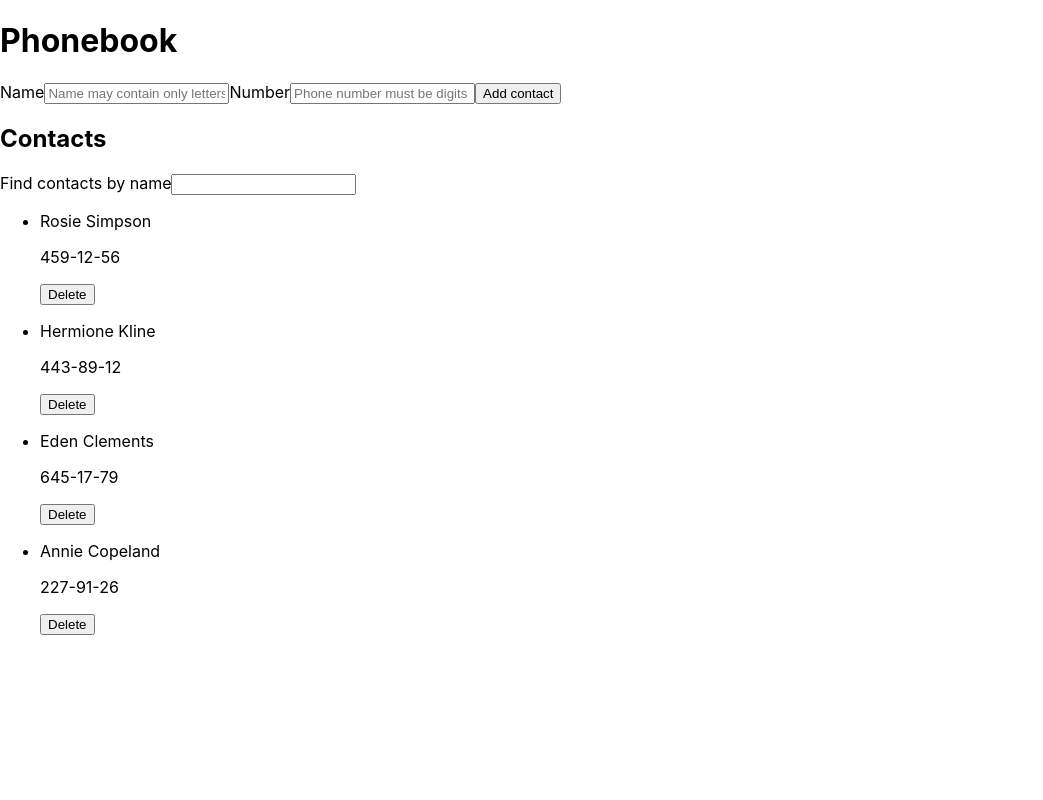
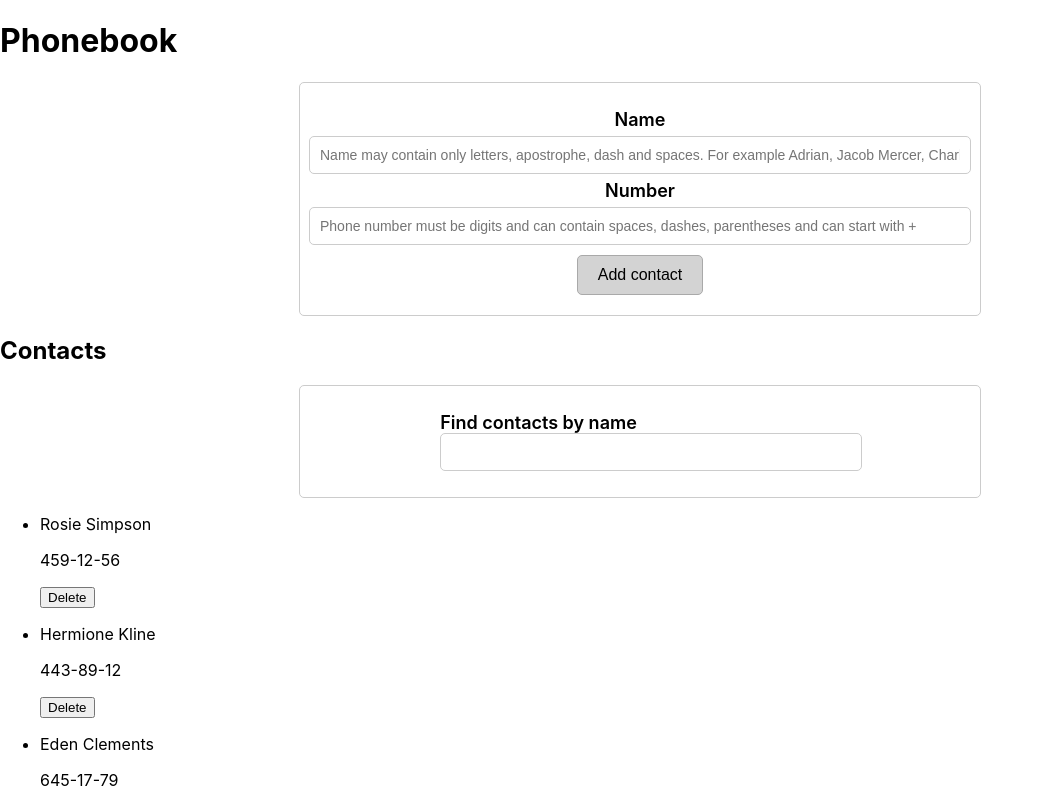
Before and after one commit to NazarKr/goit-react-hw-03-phonebook, a React (Create React App) app: page / in a window 1280 px wide. Shown: the top 800 px of the page, without its empty margins (0-1043 px from the left). Built offline with nearby package versions, Linux system fonts and the light colour scheme.

Commit message:
add style

```diff
--- a/src/components/App.jsx
+++ b/src/components/App.jsx
@@ -28,29 +28,29 @@ export class App extends Component {
       number,
     };
 
-    this.setState(({ contacts }) => ({
-      contacts: [contact, ...contacts],
-    }))
+    const contactNames = this.getContactNames();
 
-    // const checkName = (name) => {
-    //   if (contact[name]) {
-    //     console.log(name + "is in")
-    //   } else {
-    //     console.log(name + "is not")
-    //   }
-    // }
+    // this.setState(({ contacts }) => ({
+    //   contacts: [contact, ...contacts],
+    // }))
 
-    //  this.setState(prevState => {
-    //   if (!contactNames.includes(contact.name)) {
-    //     return {
-    //       contacts: [contact, ...prevState.contacts],
-    //     };
-    //   } else {
-    //     alert(`${contact.name} has already added in contacts`);
-    //     return { contacts: [...prevState.contacts] };
-    //   }
-    // });
-    //  console.log(name, number)
+    this.setState(({ contacts }) => {
+      if (!contactNames.includes(contact.name)) {
+        return {
+          contacts: [contact, ...contacts],
+        };
+      } else {
+        alert(`${contact.name} has already added in contacts`);
+        return { contacts: [...contacts] };
+      }
+     });
+
+    //  console.log(contactNames)
+  };
+
+  getContactNames = () => {
+    const { contacts } = this.state;
+    return contacts.map(contact => contact.name);
   };
 
   changeFilter = e => {
@@ -64,7 +64,6 @@ export class App extends Component {
       contact.name.toLowerCase().includes(normalizedFilter)
     );
   };
-
 
   render() {
     const { filter } = this.state;
--- a/src/components/FilterContacts/FilterContacts.jsx
+++ b/src/components/FilterContacts/FilterContacts.jsx
@@ -1,12 +1,28 @@
 import React from 'react';
+import { Formik, Field, Form } from 'formik';
+import { FormContainer, Label, MyField, } from '../FormContact/FormicContact.styled';
+
 
 const Filter = ({ value, onChange }) => (
-    <>
-        <label>
+    <FormContainer>
+        <Formik>
+            <Form
+                style={{
+                    display: "flex",
+                    flexDirection: "column",
+                    alignItems: "center"
+                }}>
+        <Label>
             Find contacts by name
-            <input type="text" value={value} onChange={onChange} />
-        </label>
-    </>
+                    <Field
+                        as={MyField}
+                        type="text"
+                        value={value}
+                        onChange={onChange} />
+                </Label>
+        </Form>
+        </Formik>
+    </FormContainer>
 );
 
 export default Filter;
--- a/src/components/FormContact/FormicContact.jsx
+++ b/src/components/FormContact/FormicContact.jsx
@@ -1,9 +1,7 @@
 import React, { Component } from 'react';
 import { Formik, Field, Form } from 'formik';
+import { FormContainer, Label, MyField, Button } from './FormicContact.styled';
 import { nanoid } from 'nanoid'
-
-
-// const id = nanoid()
 
 class FormicContact extends Component {
     state = {
@@ -14,24 +12,27 @@ class FormicContact extends Component {
     nameId = nanoid();
     numberId = nanoid();
 
-
-
-
     render() {
         return (
+            <FormContainer>
             <Formik
                 initialValues={this.state}
                 onSubmit={async (values, { resetForm }) => {
                     await new Promise((r) => setTimeout(r, 500));
-                    // alert(JSON.stringify(values, null, 2));
                     this.props.onSubmit(values);
                     resetForm();
 
                 }}
             >
-                <Form>
-                    <label htmlFor={this.nameId}>Name</label>
+                    <Form
+                        style={{
+                        display: "flex",
+                        flexDirection: "column",
+                        alignItems: "center"}}
+                    >
+                    <Label htmlFor={this.nameId}>Name</Label>
                     <Field
+                        as={MyField}
                         id={this.nameId}
                         name="name"
                         placeholder="Name may contain only letters, apostrophe, dash and spaces. For example Adrian, Jacob Mercer, Charles de Batz de Castelmore d'Artagnan"
@@ -40,8 +41,9 @@ class FormicContact extends Component {
                         required
                     />
 
-                    <label htmlFor={this.numberId}>Number</label>
+                    <Label htmlFor={this.numberId}>Number</Label>
                     <Field
+                        as={MyField}
                         id={this.numberId}
                         name="number"
                         placeholder="Phone number must be digits and can contain spaces, dashes, parentheses and can start with +"
@@ -50,12 +52,12 @@ class FormicContact extends Component {
                         required
                     />
 
-                    <button type="submit">Add contact</button>
+                    <Button type="submit">Add contact</Button>
                 </Form>
-            </Formik>
+                </Formik>
+            </FormContainer>
         )
     }
-
 }
 
 export default FormicContact;
--- /dev/null
+++ b/src/components/FormContact/FormicContact.styled.jsx
@@ -0,0 +1,37 @@
+import styled from '@emotion/styled'
+
+export const FormContainer = styled.div`
+    width: 50%;
+    margin: 0 auto;
+    padding: 20px;
+    border: 1px solid #ccc;
+    border-radius: 5px;
+`;
+
+export const Label = styled.label`
+    font-size: 18px;
+    font-weight: 600;
+    margin: 6px;
+`;
+
+export const MyField = styled.input`
+    padding: 10px;
+    font-size: 14px;
+    border-radius: 5px;
+    border: 1px solid #ccc;
+    width: 100%;
+`;
+
+export const Button = styled.button`
+    background-color: lightgray;
+    color: black;
+    margin-top: 10px;
+    padding: 10px 20px;
+    border-radius: 5px;
+    border: 1px solid darkgray;
+    font-size: 16px;
+    cursor: pointer;
+    &:hover {
+        background-color: gray;
+    }
+`;
```
